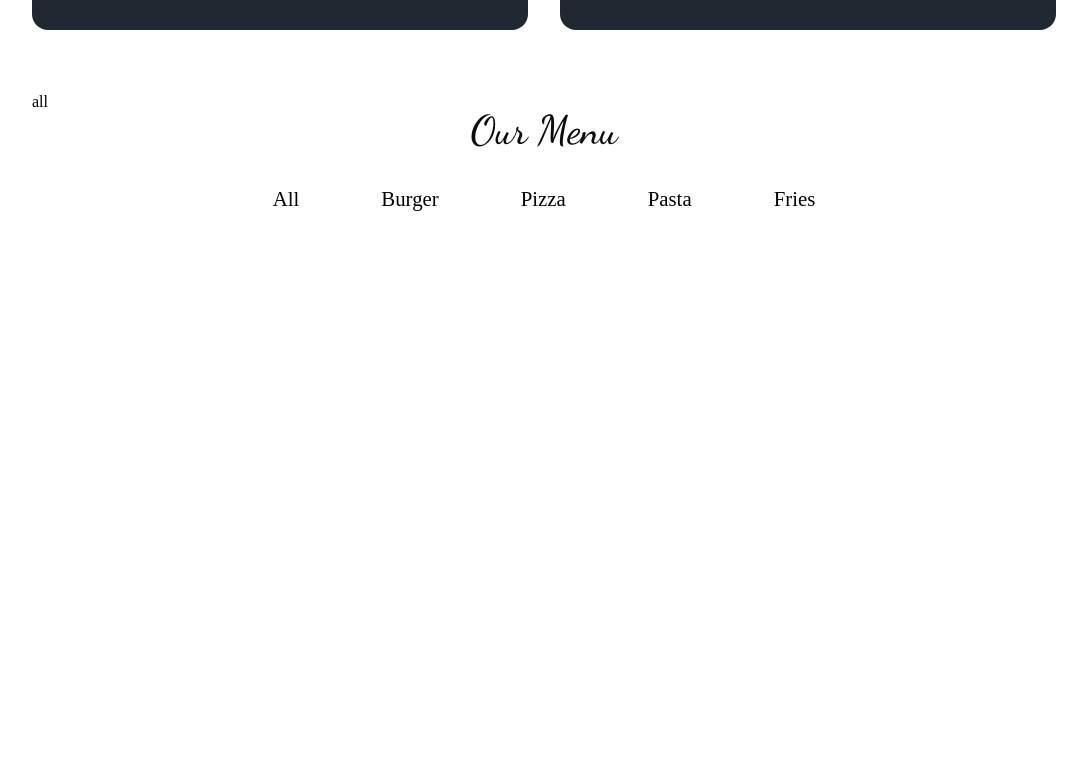
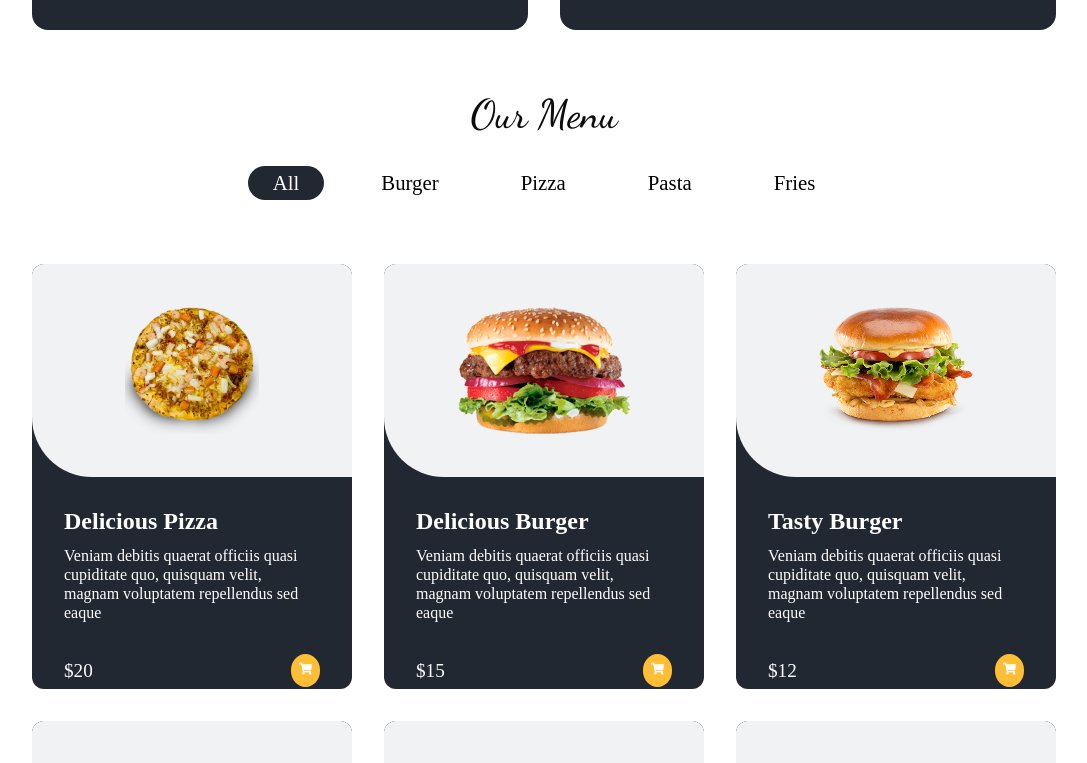
Before and after one commit to SIBChoi/food-resturant, a React (Create React App) app: page / in a window 1280 px wide. Shown: the part 1031-1794 px from the top of the page, without its empty margins (96-1183 px from the left). Before the commit the page ends 1247 px from the top, so only its background shows below. Built offline with nearby package versions, Linux system fonts and the light colour scheme.

Commit message:
[ADD] foodsection

```diff
--- /dev/null
+++ b/src/components/FoodSection/FoodItem/FoodItem.module.css
@@ -0,0 +1,63 @@
+.card {
+  background: #222831;
+  border-radius: 12px;
+  overflow: hidden;
+  cursor: pointer;
+}
+
+.cardImgDiv {
+  width: 100%;
+  height: 50%;
+  display: flex;
+  background: #f1f2f3;
+  justify-content: center;
+  align-items: center;
+  border-bottom-left-radius: 60px;
+}
+
+.cardImgDiv img {
+  width: 60%;
+  height: 60%;
+  object-fit: contain;
+  transition: 1s;
+}
+
+.card:hover .cardImgDiv img {
+  transform: scale(1.2);
+}
+
+.cardDetails {
+  color: #fff;
+  padding: 2rem;
+}
+
+.menuName {
+  font-size: 1.5rem;
+  font-weight: 600;
+  margin-bottom: 0.8rem;
+}
+
+.menuText {
+  line-height: 1.2rem;
+  font-weight: 400;
+  margin-bottom: 2rem;
+}
+
+.cardOption {
+  display: flex;
+  justify-content: space-between;
+  align-items: center;
+}
+
+.price {
+  font-size: 1.2rem;
+}
+
+.cart {
+  padding: 0.5rem;
+  border-radius: 50%;
+  background: #ffbe33;
+  outline: none;
+  color: #fff;
+  border: none;
+}
--- /dev/null
+++ b/src/components/FoodSection/FoodItem/FoodItem.tsx
@@ -0,0 +1,32 @@
+import React from 'react';
+import { FaShoppingCart } from 'react-icons/fa';
+import styles from './FoodItem.module.css';
+
+interface Props {
+  img: string;
+  name: string;
+  price: string;
+  text: string;
+}
+
+const FoodItem: React.FC<Props> = ({ img, name, price, text }) => {
+  return (
+    <div className={styles.card}>
+      <div className={styles.cardImgDiv}>
+        <img src={img} alt={name} />
+      </div>
+      <div className={styles.cardDetails}>
+        <p className={styles.menuName}>{name}</p>
+        <p className={styles.menuText}>{text}</p>
+        <div className={styles.cardOption}>
+          <p className={styles.price}>${price}</p>
+          <button className={styles.cart}>
+            <FaShoppingCart />
+          </button>
+        </div>
+      </div>
+    </div>
+  );
+};
+
+export default FoodItem;
--- a/src/components/FoodSection/FoodSection.module.css
+++ b/src/components/FoodSection/FoodSection.module.css
@@ -18,15 +18,42 @@
   gap: 2rem;
   font-size: 1.3rem;
   font-weight: 500;
+  margin-bottom: 2rem;
 }
 
 .menuItem {
   padding: 7px 25px;
   cursor: pointer;
   border-radius: 25px;
+  cursor: pointer;
+}
+
+.menuItem::first-letter {
+  text-transform: uppercase;
 }
 
 .active {
   color: #fff;
   background: #222831;
 }
+
+.menuCardContainer {
+  margin-top: 4rem;
+  display: grid;
+  grid-template-columns: repeat(3, minmax(360px, 1fr));
+  gap: 2rem 2rem;
+  align-items: stretch;
+  /* grid-template-rows: repeat(3, minmax(200px, 1fr)); */
+}
+
+@media screen and (max-width: 1300px) {
+  .menuCardContainer {
+    grid-template-columns: repeat(3, minmax(300px, 1fr));
+    transition: all 3s;
+  }
+}
+
+.btn {
+  text-align: center;
+  margin: 3rem 0 5rem 0;
+}
--- a/src/components/FoodSection/FoodSection.tsx
+++ b/src/components/FoodSection/FoodSection.tsx
@@ -1,40 +1,137 @@
 import React, { useState } from 'react';
 import styles from './FoodSection.module.css';
+import f1 from '../../images/f1.png';
+import f2 from '../../images/f2.png';
+import f3 from '../../images/f3.png';
+import f4 from '../../images/f4.png';
+import f5 from '../../images/f5.png';
+import f6 from '../../images/f6.png';
+import f7 from '../../images/f7.png';
+import f8 from '../../images/f8.png';
+import f9 from '../../images/f9.png';
+import FoodItem from './FoodItem/FoodItem';
+import Button from '../Button/Button';
+
+const categories = ['All', 'Burger', 'Pizza', 'Pasta', 'Fries'];
+
+const menus = [
+  {
+    name: 'Delicious Pizza',
+    text: 'Veniam debitis quaerat officiis quasi cupiditate quo, quisquam velit, magnam voluptatem repellendus sed eaque',
+    price: '20',
+    img: f1,
+  },
+  {
+    name: 'Delicious Burger',
+    text: 'Veniam debitis quaerat officiis quasi cupiditate quo, quisquam velit, magnam voluptatem repellendus sed eaque',
+    price: '15',
+    img: f2,
+  },
+  {
+    name: 'Tasty Burger',
+    text: 'Veniam debitis quaerat officiis quasi cupiditate quo, quisquam velit, magnam voluptatem repellendus sed eaque',
+    price: '12',
+    img: f7,
+  },
+  {
+    name: 'Tasty Burger',
+    text: 'Veniam debitis quaerat officiis quasi cupiditate quo, quisquam velit, magnam voluptatem repellendus sed eaque',
+    price: '14',
+    img: f8,
+  },
+  {
+    name: 'Delicious Pizza',
+    text: 'Veniam debitis quaerat officiis quasi cupiditate quo, quisquam velit, magnam voluptatem repellendus sed eaque',
+    price: '17',
+    img: f3,
+  },
+  {
+    name: 'Delicious Pizza',
+    text: 'Veniam debitis quaerat officiis quasi cupiditate quo, quisquam velit, magnam voluptatem repellendus sed eaque',
+    price: '15',
+    img: f6,
+  },
+  {
+    name: 'Delicious Pasta',
+    text: 'Veniam debitis quaerat officiis quasi cupiditate quo, quisquam velit, magnam voluptatem repellendus sed eaque',
+    price: '18',
+    img: f4,
+  },
+  {
+    name: 'Delicious Pasta',
+    text: 'Veniam debitis quaerat officiis quasi cupiditate quo, quisquam velit, magnam voluptatem repellendus sed eaque',
+    price: '10',
+    img: f9,
+  },
+  {
+    name: 'French Fries',
+    text: 'Veniam debitis quaerat officiis quasi cupiditate quo, quisquam velit, magnam voluptatem repellendus sed eaque',
+    price: '10',
+    img: f5,
+  },
+];
 
 const FoodSection = () => {
-  const [value, setValue] = useState('all');
-  let menuStyle = `${styles.menuItem} ${styles.active}`;
+  const [value, setValue] = useState('All');
+
+  const menuStyle = (category: string) => {
+    return value === category
+      ? `${styles.menuItem} ${styles.active}`
+      : styles.menuItem;
+  };
 
   const handleFilter = (e: React.MouseEvent<HTMLElement>) => {
     const val = e.currentTarget.getAttribute('value') as string;
+    setValue(val);
+  };
 
-    setValue(val);
+  const renderMenus = () => {
+    if (value === 'All') {
+      return menus.map((menu) => (
+        <FoodItem
+          key={menu.img}
+          img={menu.img}
+          name={menu.name}
+          text={menu.text}
+          price={menu.price}
+        />
+      ));
+    } else {
+      const condition = RegExp(`${value}`);
+      const filterdMenus = menus.filter((menu) => menu.name.match(condition));
+      return filterdMenus.map((menu) => (
+        <FoodItem
+          key={menu.img}
+          img={menu.img}
+          name={menu.name}
+          text={menu.text}
+          price={menu.price}
+        />
+      ));
+    }
   };
 
   return (
     <section className={styles.foodSection}>
-      {value}
       <div className={styles.header}>
         <h3>Our Menu</h3>
       </div>
       <ul className={styles.menulist}>
-        <li onClick={handleFilter} value="all" className={styles.menuItem}>
-          All
-        </li>
-        <li onClick={handleFilter} value="burger" className={styles.menuItem}>
-          Burger
-        </li>
-        <li onClick={handleFilter} value="pizza" className={styles.menuItem}>
-          Pizza
-        </li>
-        <li onClick={handleFilter} value="pasta" className={styles.menuItem}>
-          Pasta
-        </li>
-        <li onClick={handleFilter} value="fries" className={styles.menuItem}>
-          Fries
-        </li>
+        {categories.map((category) => (
+          <li
+            key={category}
+            onClick={handleFilter}
+            value={category}
+            className={menuStyle(category)}
+          >
+            {category}
+          </li>
+        ))}
       </ul>
-      <div className={styles.menuCardContainer}></div>
+      <div className={styles.menuCardContainer}>{renderMenus()}</div>
+      <div className={styles.btn}>
+        <Button>View More</Button>
+      </div>
     </section>
   );
 };
```
